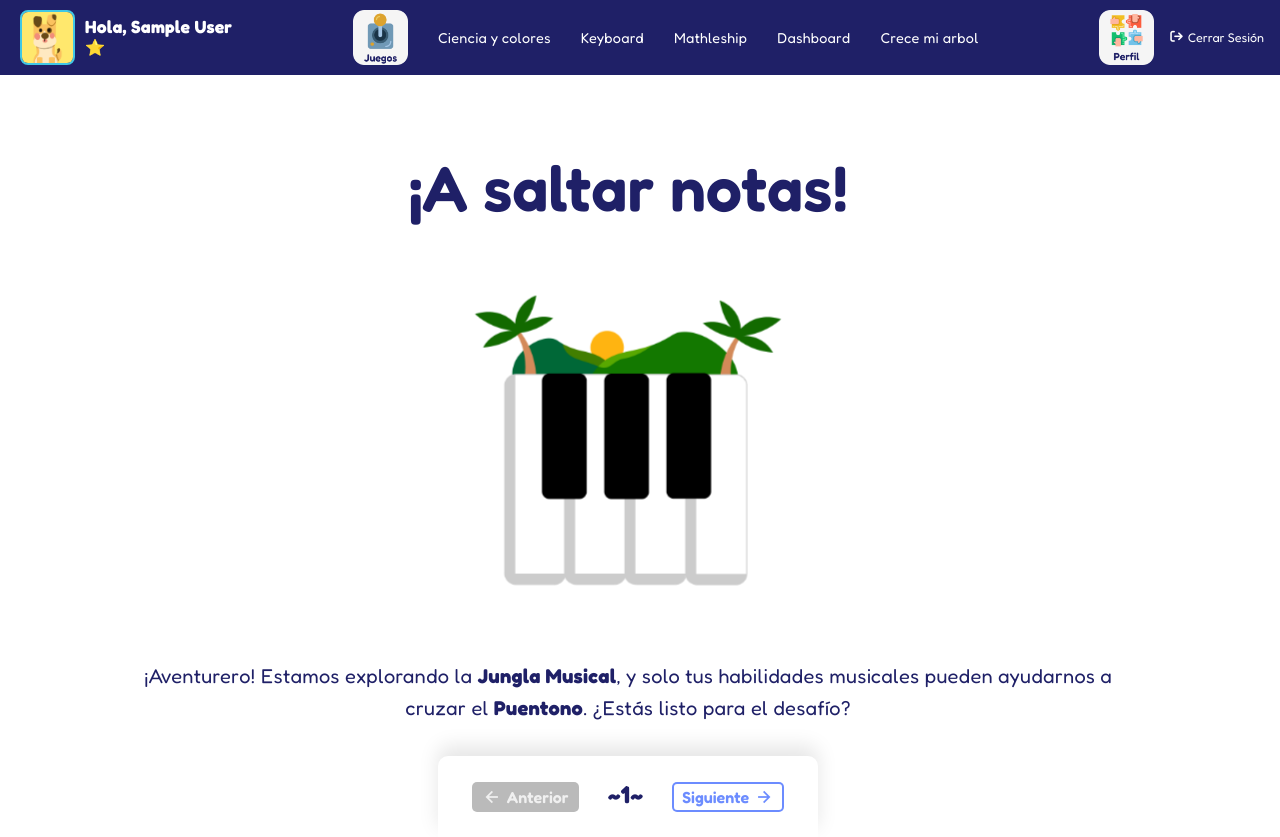
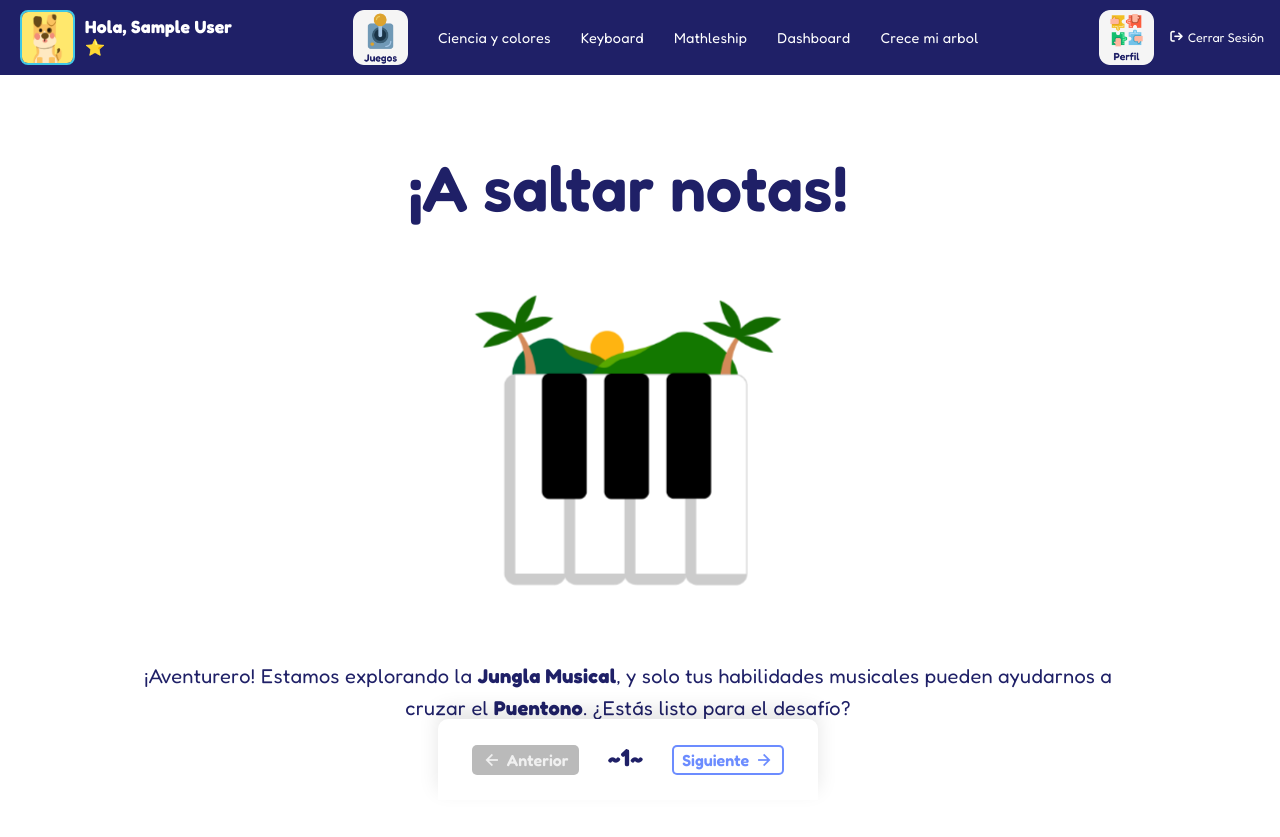
Before and after one commit to BuzoCris2/MindMat_FrontEnd, an Angular app: page /app/keyboard in a window 1280 px wide. After the commit the page ends 810 px from the top, so only its background shows below. Built offline with nearby package versions, Linux system fonts and the light colour scheme; sample sign-in values are in the browser's storage.

Commit message:
solved lil isue

```diff
--- a/src/app/components/game/games-knoledge-base/games-knoledge-base.component.scss
+++ b/src/app/components/game/games-knoledge-base/games-knoledge-base.component.scss
@@ -3,6 +3,7 @@
 
 .display-navigation{
     bottom: 0;
+    padding-bottom: 30px;
     display: flex;
     flex-direction: column;
     align-items: center;
@@ -52,8 +53,8 @@ align-self: center;
 }
 
 .button-container{ /* Fija la posición */
+    position: fixed;
     bottom: 0; /* Coloca el contenedor justo arriba del footer */
-    margin-bottom: -24px;
     background-color: var(--white);
     border-radius: 10px 10px 0px 0px;
     box-shadow: 0px -10px 20px var(--sidebar-border);
```
